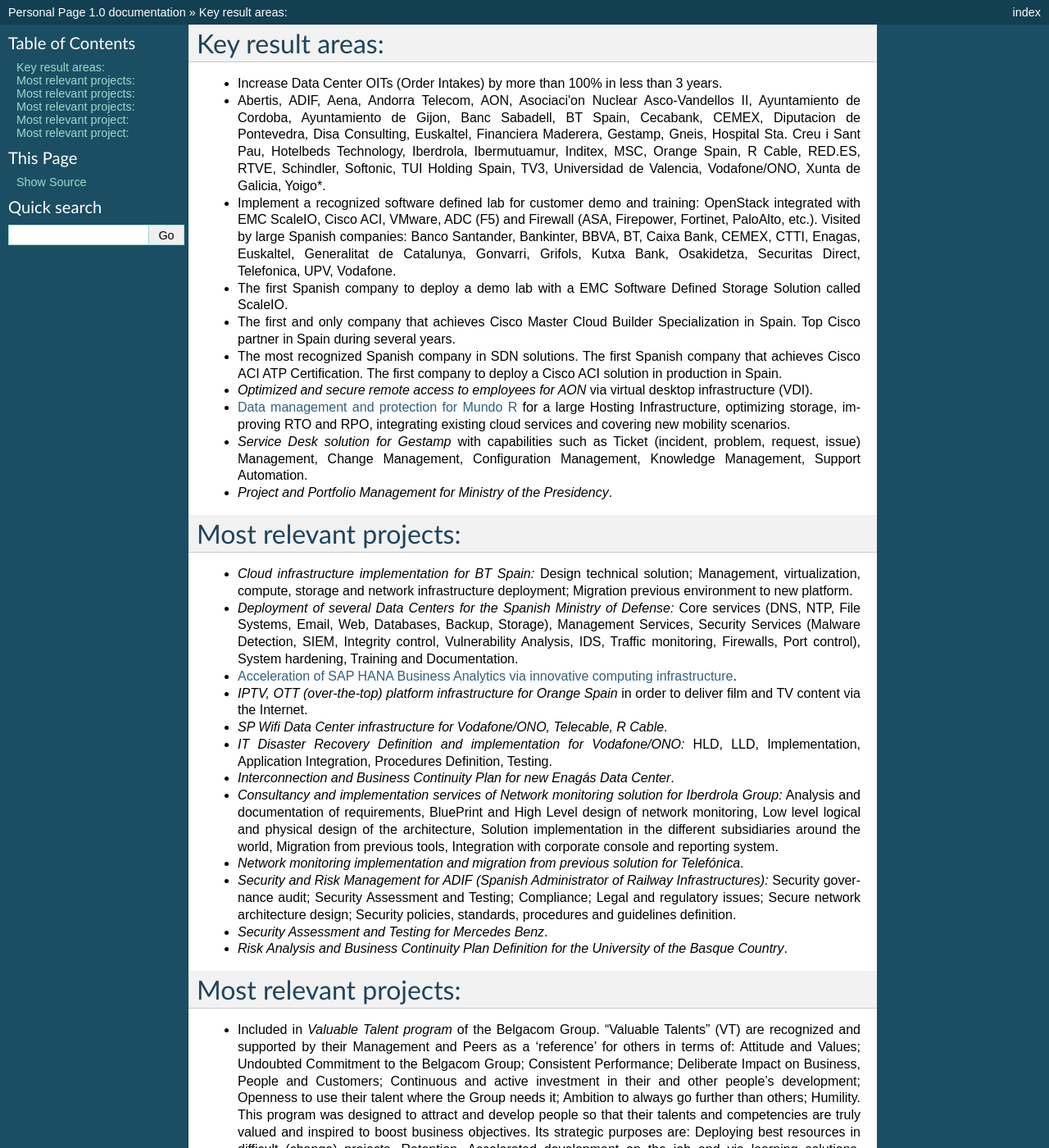
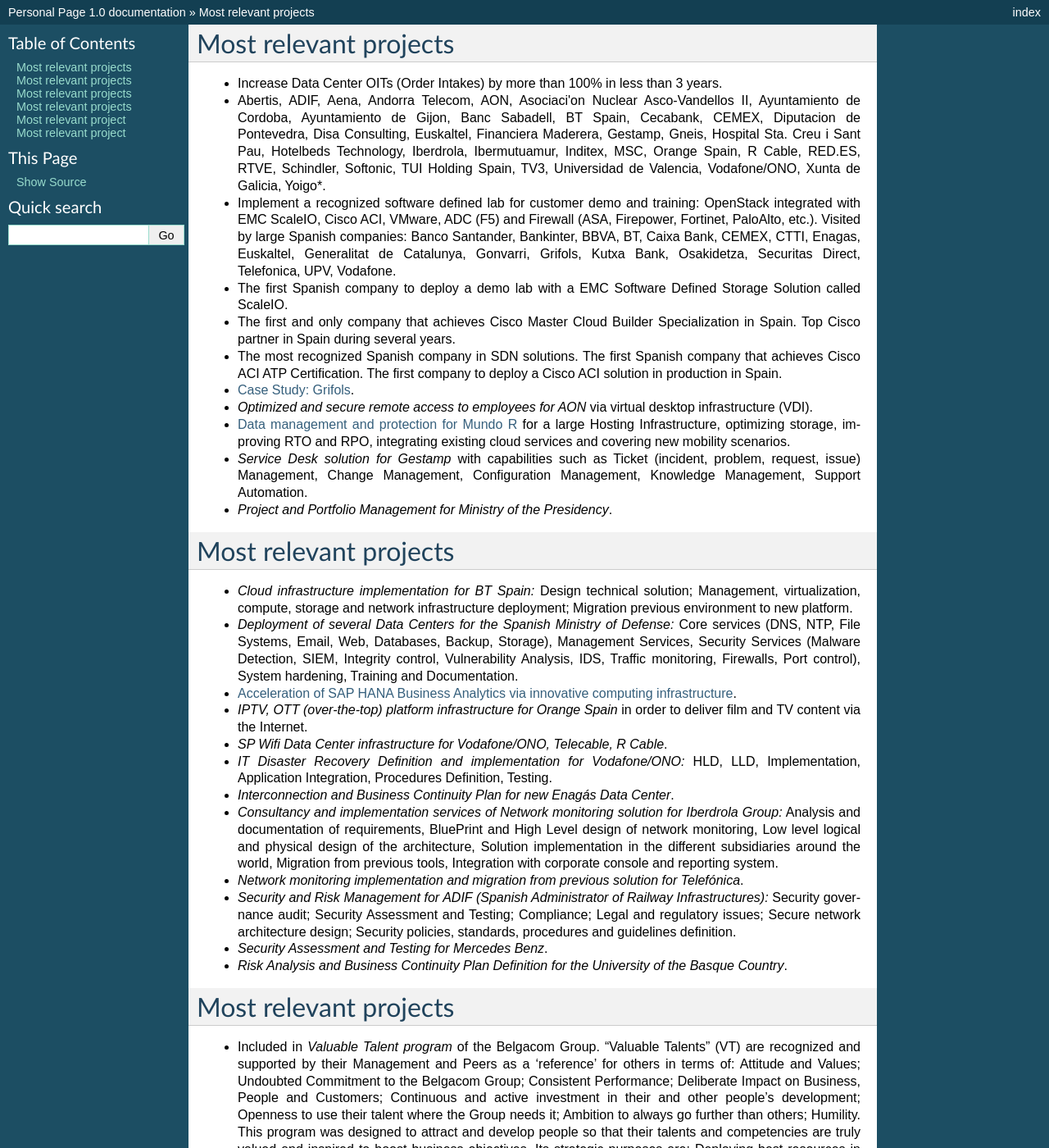
Before and after one commit to jacubero/Resume, a Sphinx documentation site: the page built from docs/key.rst, in a window 1280 px wide and 1400 px high. Shown: the whole window at 82% size. Built offline with Sphinx 7.4.7, drawn with Linux system fonts in a browser that asks for light colours; some of the changed text lies outside the part shown.

Commit message:
New version

```diff
--- a/docs/key.rst
+++ b/docs/key.rst
@@ -1,5 +1,5 @@
-Key result areas:
-=================
+Most relevant projects
+======================
 
 * Increase Data Center OITs (Order Intakes) by more than 100\% in less than 3 years.
 * Abertis, ADIF, Aena, Andorra Telecom, AON, Asociaci\'on Nuclear Asco-Vandellos II, Ayuntamiento de Cordoba, Ayuntamiento de Gijon, Banc Sabadell, BT Spain, Cecabank, CEMEX, Diputacion de Pontevedra, Disa Consulting, Euskaltel, Financiera Maderera, Gestamp, Gneis, Hospital Sta. Creu i Sant Pau, Hotelbeds Technology, Iberdrola, Ibermutuamur, Inditex, MSC, Orange Spain, R Cable, RED.ES, RTVE, Schindler, Softonic, TUI Holding Spain, TV3, Universidad de Valencia, Vodafone/ONO, Xunta de Galicia, Yoigo*.
@@ -7,13 +7,14 @@
 * The first Spanish company to deploy a demo lab with a EMC Software Defined Storage Solution called ScaleIO.
 * The first and only company that achieves Cisco Master Cloud Builder Specialization in Spain. Top Cisco partner in Spain during several years.
 * The most recognized Spanish company in SDN solutions. The first Spanish company that achieves Cisco ACI ATP Certification. The first company to deploy a Cisco ACI solution in production in Spain.
+* `Case Study: Grifols <https://www.cisco.com/c/en/us/about/case-studies-customer-success-stories/grifols.html>`_.
 * *Optimized and secure remote access to employees for AON* via virtual desktop infrastructure (VDI).
 * `Data management and protection for Mundo R <https://www.commvault.com/resource-library/55cb67a1d409f5a5e000006e/case-study-mundo-r-es.pdf>`_ for a large Hosting Infrastructure, optimizing storage, improving RTO and RPO, integrating existing cloud services and covering new mobility scenarios.
 * *Service Desk solution for Gestamp* with capabilities such as Ticket (incident, problem, request, issue) Management, Change Management, Configuration Management, Knowledge Management, Support Automation.
 * *Project and Portfolio Management for Ministry of the Presidency*.
 
-Most relevant projects:
-=======================
+Most relevant projects
+======================
 
 * *Cloud infrastructure implementation for BT Spain:* Design technical solution; Management, virtualization, compute, storage and network infrastructure deployment; Migration previous environment to new platform.
 * *Deployment of several Data Centers for the Spanish Ministry of Defense:* Core services (DNS, NTP, File Systems, Email, Web, Databases, Backup, Storage), Management Services, Security Services (Malware Detection, SIEM, Integrity control, Vulnerability Analysis, IDS, Traffic monitoring, Firewalls, Port control), System hardening, Training and Documentation.
@@ -28,8 +29,8 @@
 * *Security Assessment and Testing for Mercedes Benz*.
 * *Risk Analysis and Business Continuity Plan Definition for the University of the Basque Country*.
 
-Most relevant projects:
-=======================
+Most relevant projects
+======================
 
 * Included in *Valuable Talent program* of the Belgacom Group. "Valuable Talents" (VT) are recognized and supported by their Management and Peers as a 'reference' for others in terms of: Attitude and Values; Undoubted Commitment to the Belgacom Group; Consistent Performance; Deliberate Impact on Business, People and Customers; Continuous and active investment in their and other people's development; Openness to use their talent where the Group needs it; Ambition to always go further than others; Humility. This program was designed to attract and develop people so that their talents and competencies are truly valued and inspired to boost business objectives. Its strategic purposes are: Deploying best resources in difficult (change) projects, Retention, Accelerated development on the job and via learning solutions, Succession planning.
 * *Storage, Computing and Virtualization infrastructure implementation for RTVE (Spanish Radio and Television Corporation)*.
@@ -37,18 +38,18 @@
 * *Storage, Computing and virtualization infrastructure implementation in two Data Centers for Gestamp*.
 * *Secure network architecture design and implementation for NATO*.
 
-Most relevant projects:
-=======================
+Most relevant projects
+======================
 
 * *Security and Risk Management for Caixa Penedés (later Banco Mare Nostrum and Banc Sabadell)*: Security governance audit; Business Impact Analysis, Security Assessment and Testing; Compliance; Secure network architecture design; Security policies, standards, procedures and guidelines definition, Business Continuity Planning.
 * *Consultancy and onsite operation of security infrastructure for Vodafone*: Security Assessment and Testing, Implementation of an innovative security policies on multi-vendor firewalls management system that reduced firewall ticketing resolution time from several hours to several minutes, migration of security policies from old-fashioned firewalls to new generation firewalls, develop a security operations team.
 
-Most relevant project:
-======================
+Most relevant project
+=====================
 
 * *Design and implementation of a newspaper digitization project for "El Pais" daily newspaper:* Automating scanning and image clean-up and creation of digital objects, Loading digital objects to the presentation system, Quality Assurance (QA), Preservation, and Ongoing support.
 
-Most relevant project:
-======================
+Most relevant project
+=====================
 
 * Collaboration in the deployment of a parallel network to Internet called Infovía Plus with 140 nodes around Spain.
```
Also changed, not shown: 2 other files.
